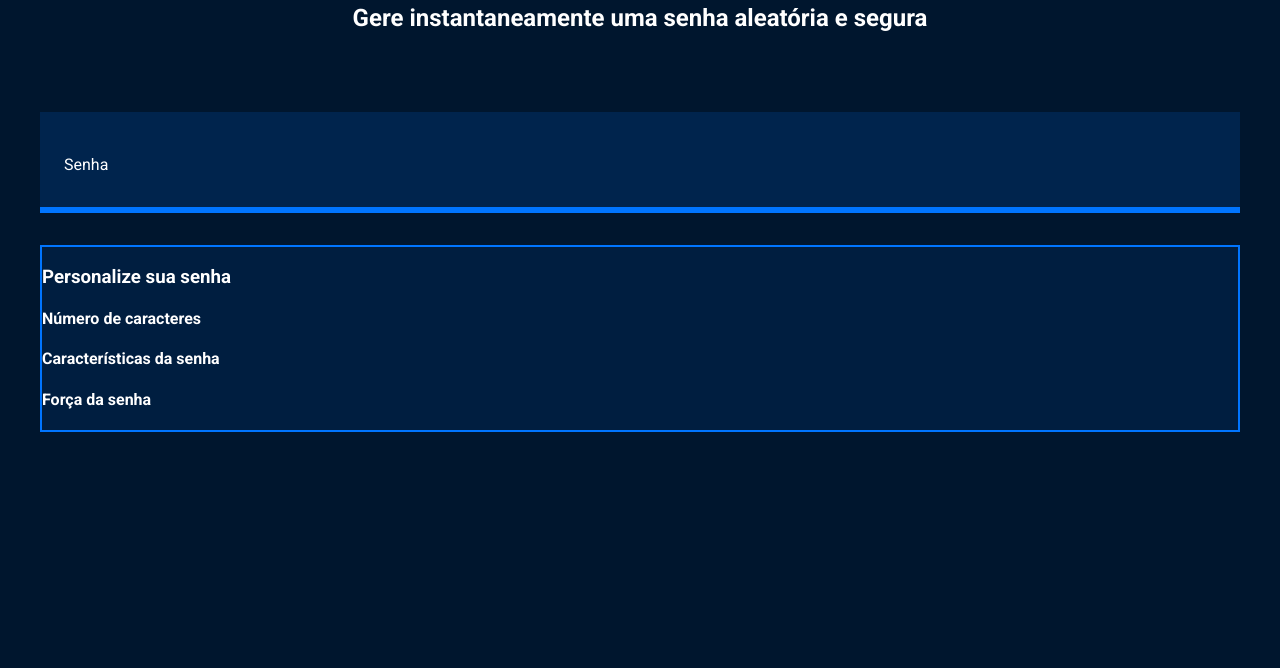
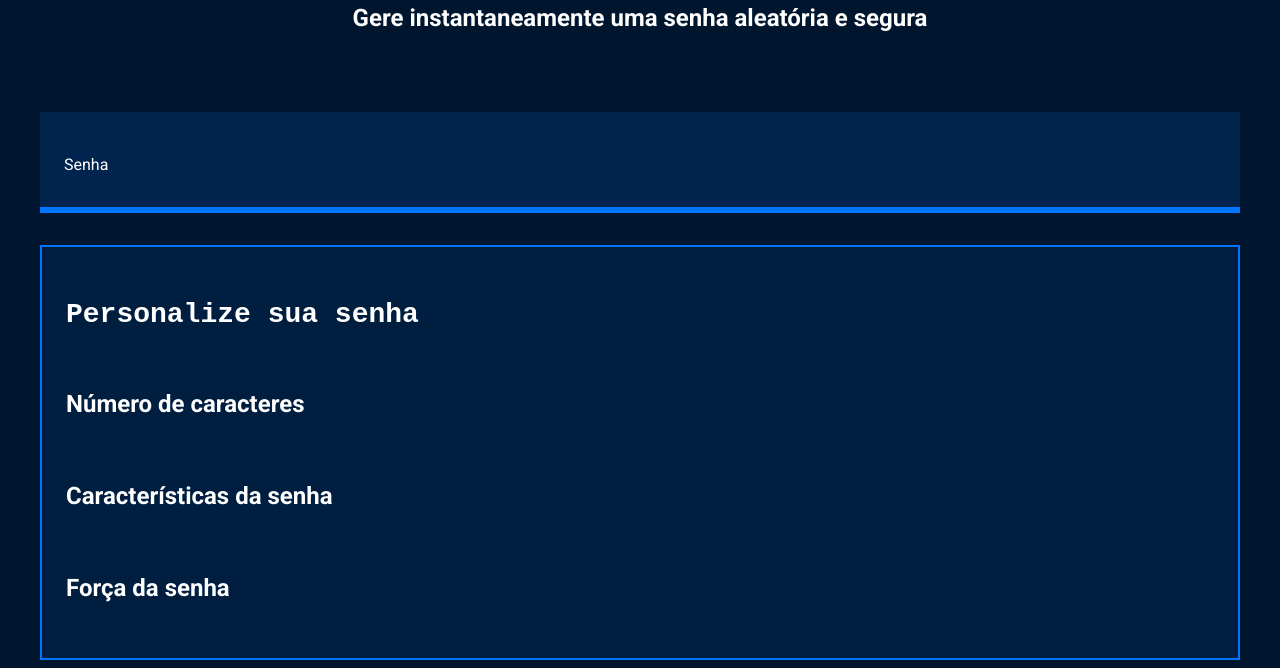
Before and after one commit to joselliaport3lla/Avaliacao1_3B_21, a plain HTML site: page index.html in a window 1280 px wide. Shown: the part 185-853 px from the top of the page. Before the commit the page ends 800 px from the top, so only its background shows below. Drawn offline with Linux system fonts and the light colour scheme.

Commit message:
parametro coluna.

```diff
--- a/style.css
+++ b/style.css
@@ -62,4 +62,20 @@ body {
     background-color: var(--fundo-texto);
     border: 2px solid var(--borda);
     margin-top: 32px;
+    padding: 24px;
 }
+
+.parametro-titulo{
+    font-family: var(--roboto-mono);
+    font-size: 28px;
+}
+
+.parametro-senha__titulo{
+    font-size: 24px;
+}
+
+.parametro-coluna__senha{
+    display: flex;
+    flex-direction: column;
+    justify-content: center;
+}
```
